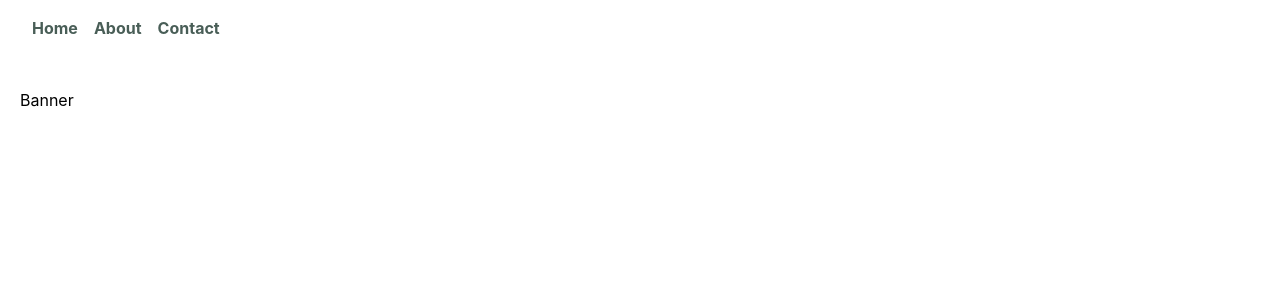
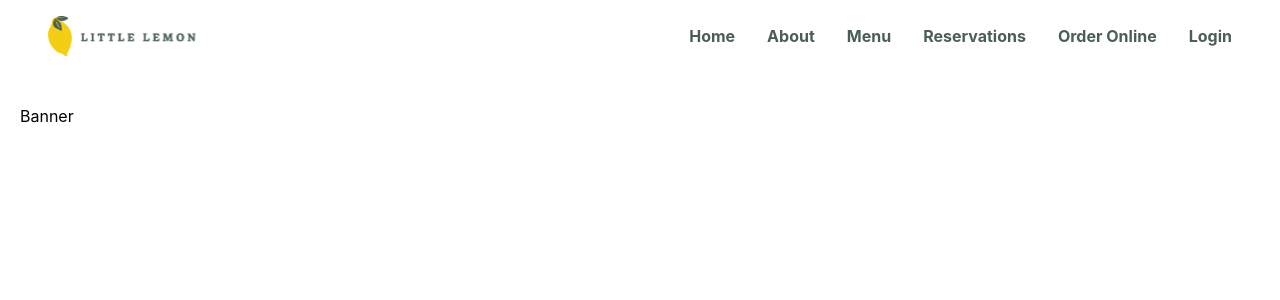
Before and after one commit to OpeDada/new-little, a React (Create React App) app: page / in a window 1280 px wide. Shown: the top 300 px of the page. Built offline with nearby package versions, Linux system fonts and the light colour scheme.

Commit message:
add logo and space nav items

```diff
--- a/src/components/Nav.js
+++ b/src/components/Nav.js
@@ -1,13 +1,17 @@
-
+import logo from "../assets/Logo.svg";
 
 const Nav = () => {
   return (
-    <nav className="py-4 px-8 text-green font-bold">
+    <nav className="py-4 px-12 text-green font-bold flex items-center">
+      <img src={logo} alt="Nav logo"></img>
       <div className="container mx-auto">
-        <ul className="flex space-x-4">
+        <ul className="flex justify-end space-x-8">
           <li>Home</li>
           <li>About</li>
-          <li>Contact</li>
+          <li>Menu</li>
+          <li>Reservations</li>
+          <li>Order Online</li>
+          <li>Login</li>
         </ul>
       </div>
     </nav>
```
Also changed, not shown: src/assets/Logo.svg (added).
